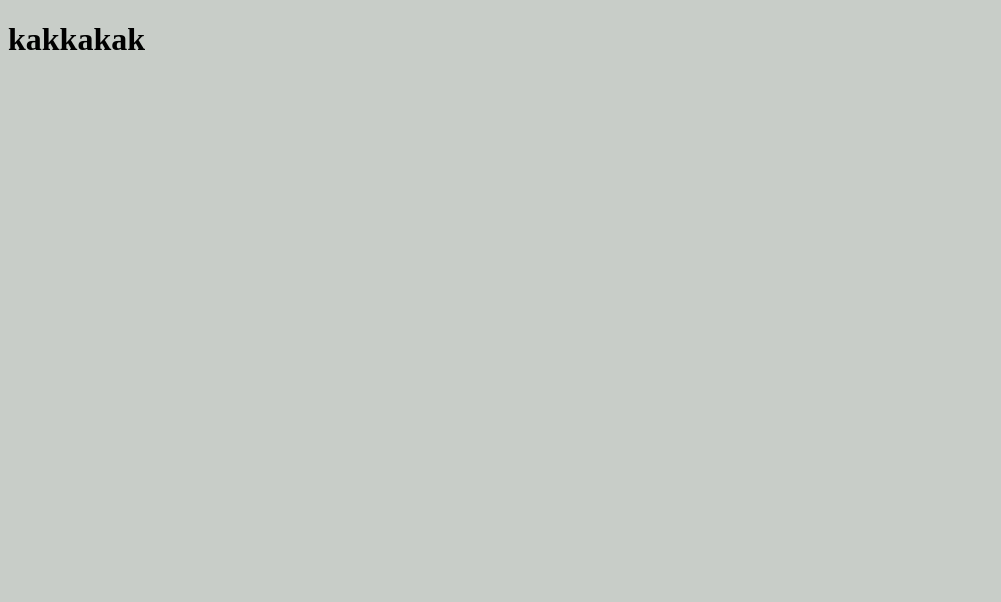
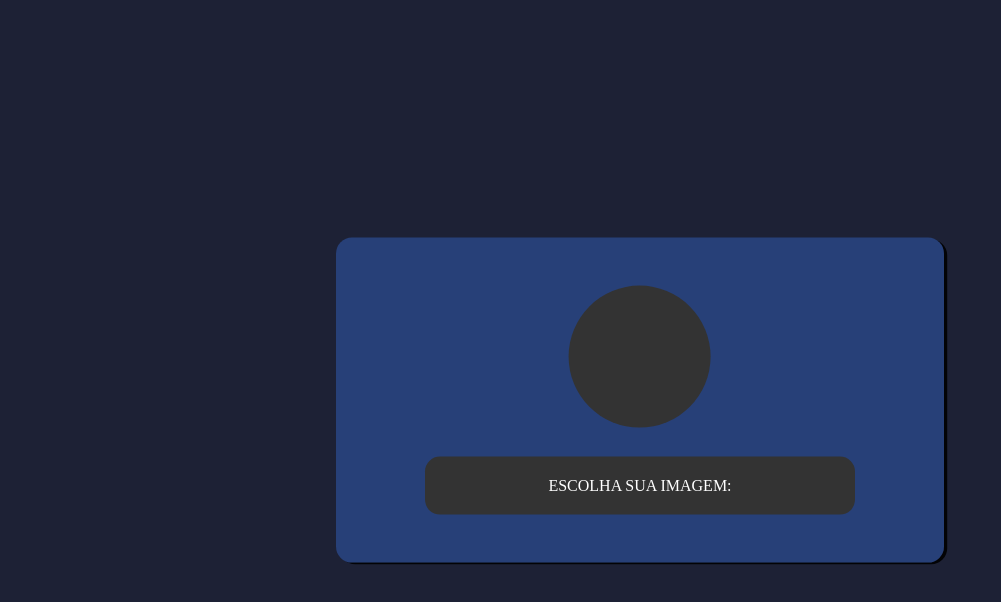
Before and after one commit to GeremiasSousa/Preview_Imagens_JS, a plain HTML site: page index.html in a window 1280 px wide. Shown: the whole page, without its empty margins (0-1001 px from the left). Drawn offline with Linux system fonts and the light colour scheme.

Commit message:
Primeira estilização

```diff
--- a/index.html
+++ b/index.html
@@ -8,7 +8,11 @@
     <link rel="stylesheet" href="style.css">
 </head>
 <body>
-    <h1>kakkakak</h1>
+   <div class="container">
+    <div class="content"><p>p</p></div>
+    <input type="file" name="file" id="file">
+    <label for="file">Escolha sua imagem:</label>
+   </div>
 
 
     <script src="app.js"></script>
--- a/style.css
+++ b/style.css
@@ -1,3 +1,59 @@
+*{
+    margin: 0;
+    padding: 0;
+}
+
 body{
-    background-color: #3434;
+    background-color: rgba(9, 14, 35, 0.918);
 }
+
+.container {
+    display: flex;
+    flex-direction: column;
+    align-items: center;
+    justify-content: center;
+    width: 40%;
+    position: absolute;
+    top: 50%;
+    left: 50%;
+    transform: translate(-50%, -50%);
+    background-color:  rgba(50, 100, 198, 0.467);
+    padding: 3rem;
+    border-radius: 1rem;
+    box-shadow: .2rem .1rem rgba(0, 0, 0, .9);
+}
+
+.container input[type="file"] {
+    display: none;
+}
+
+.container label {
+    padding: 20px 10px;
+    width: 80%;
+    border-radius: 15px;
+    background-color: #333;
+    color: #FFF;
+    text-transform: uppercase;
+    text-align: center;
+    display: block;
+    margin-top: 10px;
+    cursor: pointer;
+}
+
+
+.container .content{
+    width:100px;
+    height:100px;
+    background-color: #333;
+    margin-bottom: 1.2rem;
+    border-radius: 100%;
+    overflow: hidden;
+    transform: matrix(-1, 0, 0, 1, 0, 0);
+    text-align: center;
+    padding: 1.3rem;
+}
+
+
+.container .content p{
+    visibility: hidden;
+}
```
